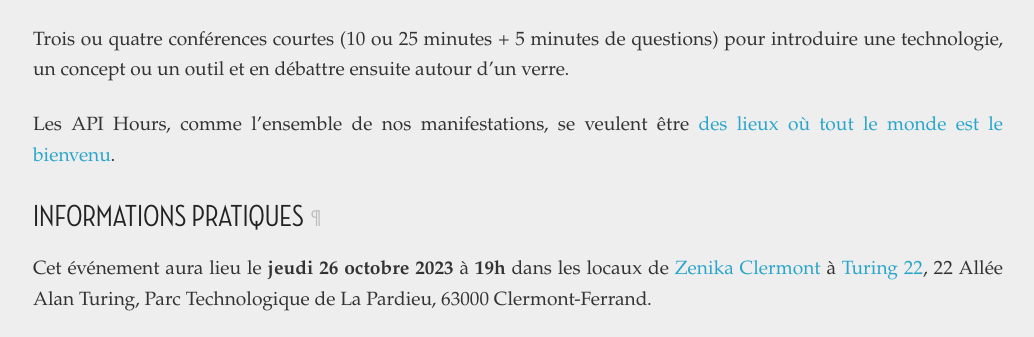
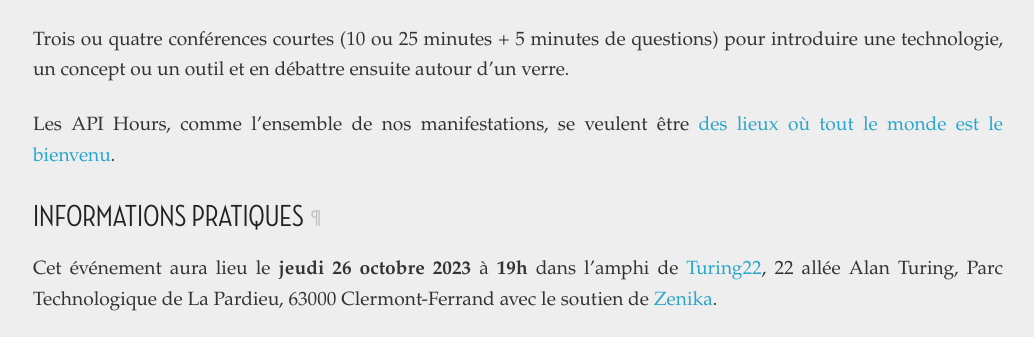
Before and after one commit to clermontech/clermontech.github.com, a Jekyll site: the page built from _posts/2023-10-26-api-hour-56.md, in a window 1280 px wide and 900 px high, scrolled down 521 px, cut to the strip 0-337 px from the top of the window. Shown: the whole strip, without its empty margins (122-1156 px from the left). Built offline with Jekyll 4.4.1, drawn with Linux system fonts in a browser that asks for light colours.

Commit message:
Apply suggestions from code review
Co-authored-by: Pierre Tachoire <pierre@tch.re>

```diff
--- a/_posts/2023-10-26-api-hour-56.md
+++ b/_posts/2023-10-26-api-hour-56.md
@@ -17,10 +17,10 @@ lieux où tout le monde est le bienvenu](/code-of-conduct.html).
 
 ## Informations pratiques
 
-Cet événement aura lieu le **jeudi 26 octobre 2023** à **19h** dans les
-locaux de [Zenika Clermont](https://zenika.com/fr-FR/agency/clermont-ferrand)
-à [Turing 22](https://www.turing22.com/), 22 Allée Alan Turing,
-Parc Technologique de La Pardieu, 63000 Clermont-Ferrand.
+Cet événement aura lieu le **jeudi 26 octobre 2023** à **19h** dans l'amphi
+de [Turing22](https://www.turing22.com/), 22 allée Alan Turing,
+Parc Technologique de La Pardieu, 63000 Clermont-Ferrand
+avec le soutien de [Zenika](https://zenika.com/fr-FR/agency/clermont-ferrand).
 
 <iframe width="100%" height="350" frameborder="0" scrolling="no" marginheight="0" marginwidth="0" src="https://www.openstreetmap.org/export/embed.html?bbox=3.12812089920044%2C45.758109004976255%2C3.131661415100098%2C45.76006265801091&amp;layer=mapnik" style="border: 1px solid black"></iframe>
 <br/><small><a href="https://www.openstreetmap.org/#map=19/45.75885/3.13007">Afficher une carte plus grande</a></small>
```
Also changed, not shown: other parts of _posts/2023-10-26-api-hour-56.md (+3 -0 lines).
